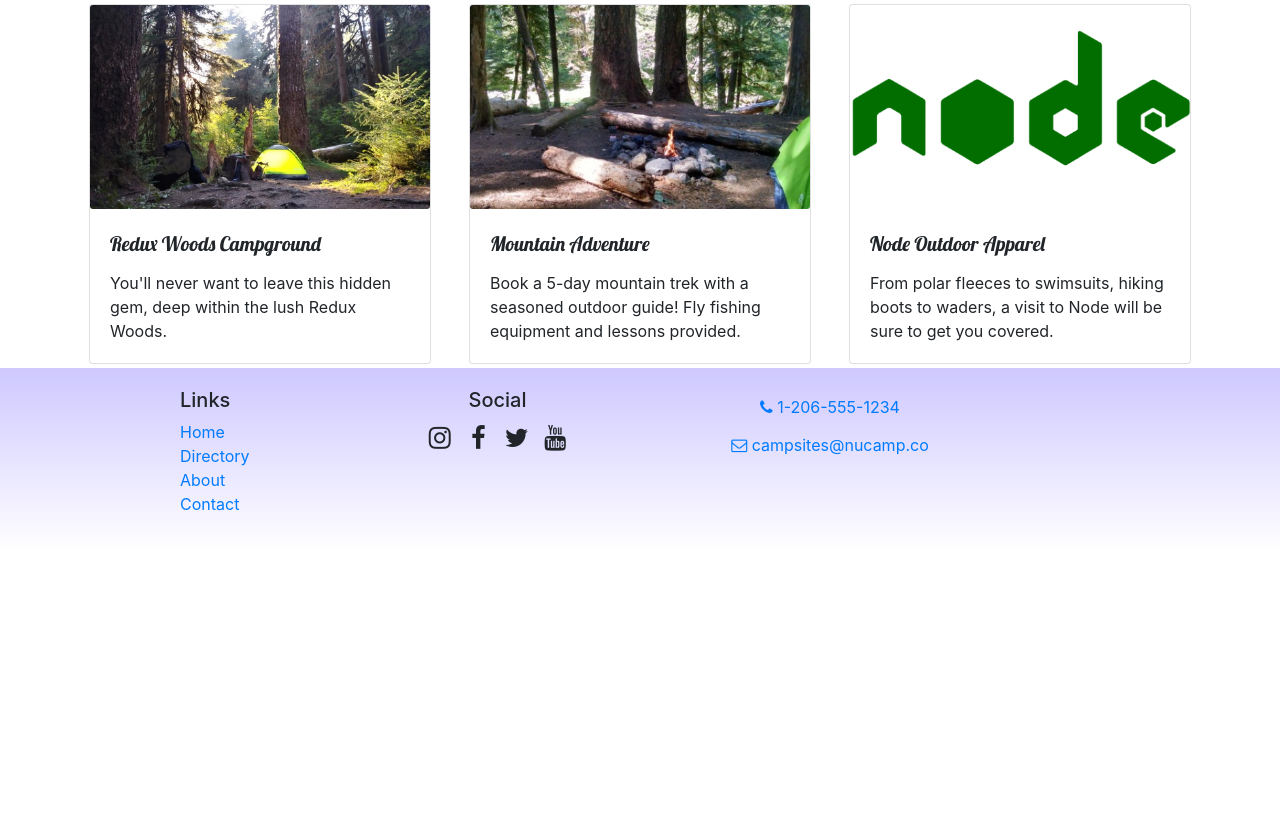
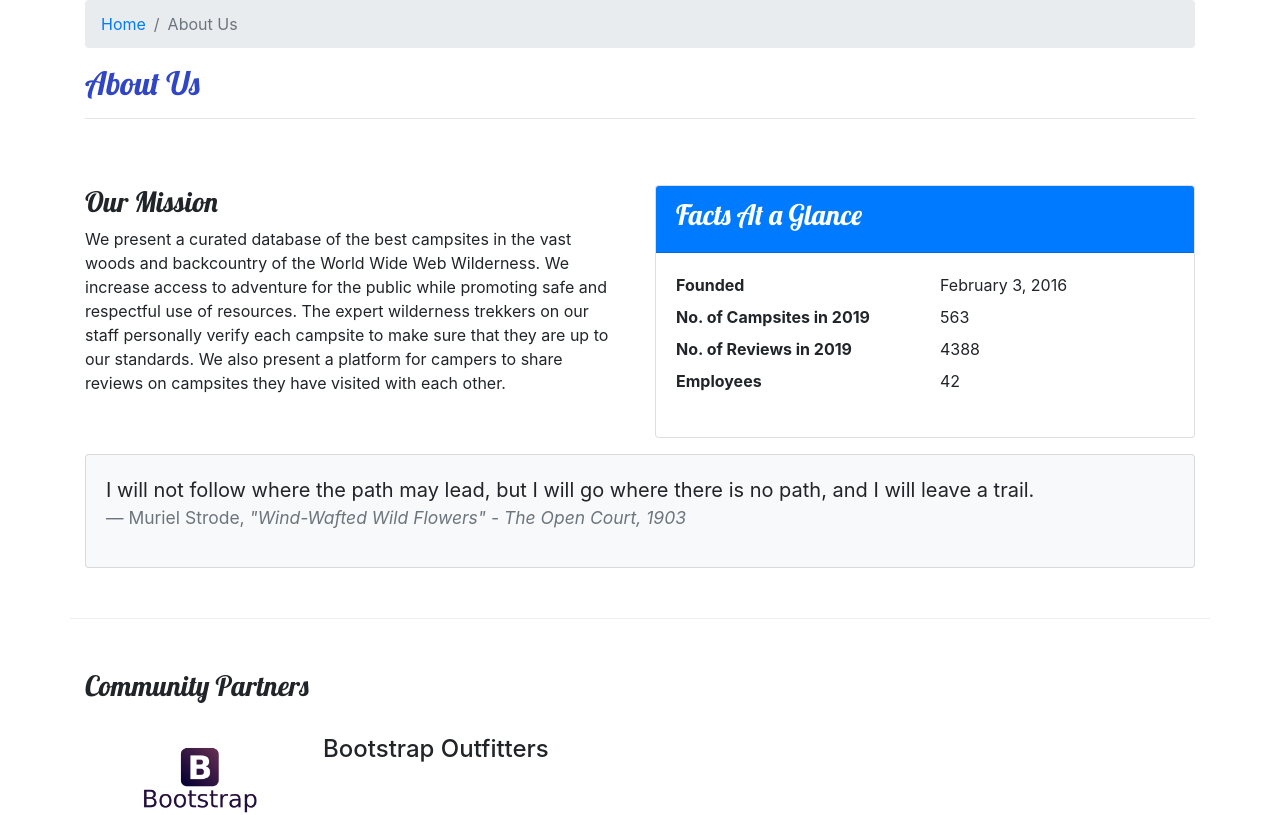
Before and after one commit to ashleydjohnson/reactpracticenucamp, a React (Create React App) app: page /aboutus in a window 1280 px wide. Before the commit this address led to /home. Shown: the part 320-1135 px from the top of the page. Before the commit the page ends 872 px from the top, so only its background shows below. Built offline with nearby package versions, Linux system fonts and the light colour scheme.

Commit message:
About us

```diff
--- /dev/null
+++ b/src/components/AboutComponent.js
@@ -0,0 +1,94 @@
+import React from 'react';
+import { Breadcrumb, BreadcrumbItem, Card, CardBody, CardHeader, Media } from 'reactstrap';
+import { Link } from 'react-router-dom';
+
+
+function About(props) {
+
+    const partners = props.partners.map(partner => {
+        return (
+            <Media tag="li" key={partner.id}>
+                <RenderPartner partner={partner} />
+            </Media>
+        );
+    });
+
+    return (
+        <div className="container">
+            <div className="row">
+                <div className="col">
+                    <Breadcrumb>
+                        <BreadcrumbItem><Link to="/home">Home</Link></BreadcrumbItem>
+                        <BreadcrumbItem active>About Us</BreadcrumbItem>
+                    </Breadcrumb>
+                    <h2>About Us</h2>
+                    <hr />
+                </div>
+            </div>
+            <div className="row row-content">
+                <div className="col-sm-6">
+                    <h3>Our Mission</h3>
+                    <p>We present a curated database of the best campsites in the vast woods and backcountry of the World Wide Web Wilderness. We increase access to adventure for the public while promoting safe and respectful use of resources. The expert wilderness trekkers on our staff personally verify each campsite to make sure that they are up to our standards. We also present a platform for campers to share reviews on campsites they have visited with each other.</p>
+                </div>
+                <div className="col-sm-6">
+                    <Card>
+                        <CardHeader className="bg-primary text-white"><h3>Facts At a Glance</h3></CardHeader>
+                        <CardBody>
+                            <dl className="row">
+                                <dt className="col-6">Founded</dt>
+                                <dd className="col-6">February 3, 2016</dd>
+                                <dt className="col-6">No. of Campsites in 2019</dt>
+                                <dd className="col-6">563</dd>
+                                <dt className="col-6">No. of Reviews in 2019</dt>
+                                <dd className="col-6">4388</dd>
+                                <dt className="col-6">Employees</dt>
+                                <dd className="col-6">42</dd>
+                            </dl>
+                        </CardBody>
+                    </Card>
+                </div>
+                <div className="col">
+                    <Card className="bg-light mt-3">
+                        <CardBody>
+                            <blockquote className="blockquote">
+                                <p className="mb-0">I will not follow where the path may lead, but I will go where there is no path, and I will leave a trail.</p>
+                                <footer className="blockquote-footer">Muriel Strode,{' '}
+                                    <cite title="Source Title">"Wind-Wafted Wild Flowers" -
+                                    The Open Court, 1903</cite>
+                                </footer>
+                            </blockquote>
+                        </CardBody>
+                    </Card>
+                </div>
+            </div>
+            <div className="row row-content">
+                <div className="col-12">
+                    <h3>Community Partners</h3>
+                </div>
+                <div className="col mt-4">
+                    <Media list>
+                        {partners}
+                    </Media>
+                </div>
+            </div>
+        </div>
+    );
+}
+
+function RenderPartner( { partner} ) {
+    if (partner) {
+        return (
+            <React.Fragment>
+                <Media object src={partner.image} alt={partner.name} width='150' />
+                <Media body className="ml-5 mb-4">
+                    <Media heading>{partner.name}</Media>
+                </Media>
+            </React.Fragment>
+        );
+    }
+    return (
+        <div />
+    );
+}
+
+export default About;
--- a/src/components/MainComponent.js
+++ b/src/components/MainComponent.js
@@ -9,6 +9,7 @@
 import Footer from './FooterComponent';
 import Home from './HomeComponent';
 import Contact from './ContactComponent';
+import About from './AboutComponent';
 import { Switch, Route, Redirect } from 'react-router-dom';
 
 class Main extends Component {
@@ -19,7 +20,7 @@
             campsites: CAMPSITES,
             comments: COMMENTS,
             partners: PARTNERS,
-            promotions: PROMOTIONS
+            promotions: PROMOTIONS,
         };
     }
 
@@ -52,6 +53,7 @@
                     <Route exact path='/directory' render={() => <Directory campsites={this.state.campsites} />} />
                     <Route path='/directory/:campsiteId' component={CampsiteWithId} />
                     <Route exact path='/contactus' component={Contact} />
+                    <Route exact path='/aboutus' render={() => <About partners={this.state.partners} />} />
                     <Redirect to='/home' />
                 </Switch>
                 <Footer />
```
